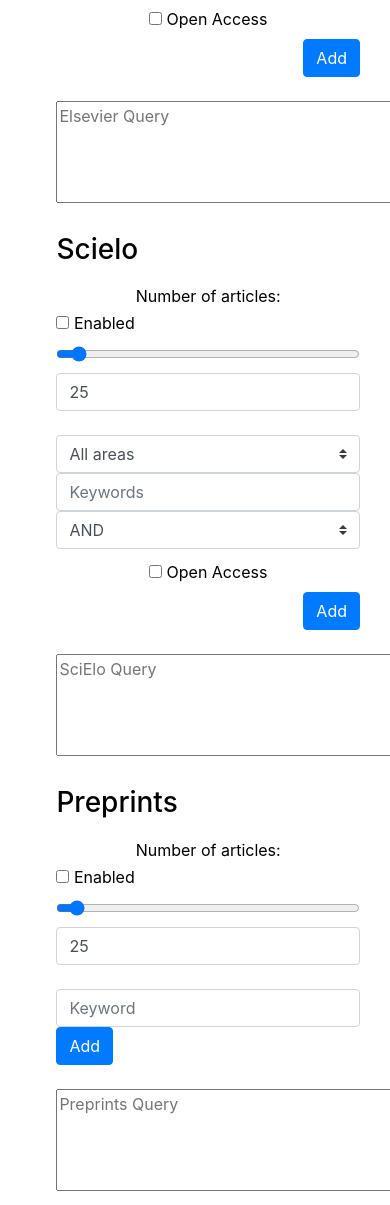
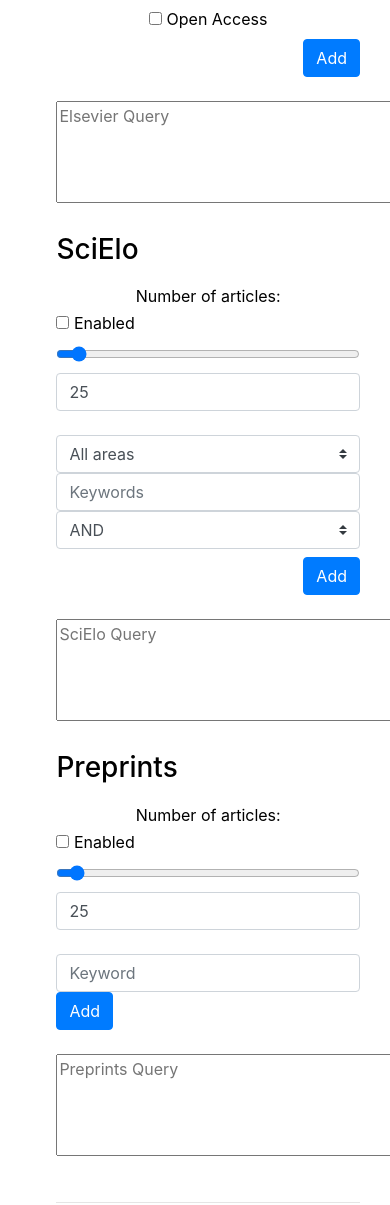
Before and after one commit to omixlab/Mabel, a Flask app: page /articles_extractor_str/ in a window 390 px wide; the page is wider, and only the part inside the window is pictured. Shown: the part 1204-2409 px from the top of that part. Run offline with Flask 2, Linux system fonts and the light colour scheme; the visitor is signed in with stand-in values (Sample User, id 1); data that the repository does not hold is empty; some libraries are stand-ins or nearby versions.

Commit message:
scielo front

```diff
--- a/src/templates/articles_extractor_str.html
+++ b/src/templates/articles_extractor_str.html
@@ -129,7 +129,7 @@ Articles Extractor
             <br>
 
             <div class="row">
-                <div class="col-md-2 text-left"><h3>Scielo</h3></div>
+                <div class="col-md-2 text-left"><h3>SciElo</h3></div>
                 <div class="col-md-2" style="margin-top: 10px;">Number of articles:</div>
             </div>
             <div class="row">
@@ -146,8 +146,7 @@ Articles Extractor
             </div>
 
             <div class="row">
-                <div class="col-md-2">{{se_query.open_access(class='mt-3')}} <label class="form-check-label" for="open_access">Open Access</label></div>
-                <div class="col-md-6"></div>
+                <div class="col-md-8"></div>
                 <div class="col-md-2 text-right">
                     <button type="submit" name="se_add_keyword" class="btn btn-primary mt-2"> Add </button>
                 </div>
@@ -210,8 +209,8 @@ Articles Extractor
         var rangeSciDir = document.getElementById('range_scidir');
         var textFieldSciDir = document.getElementById('sd_num_of_articles');
 
-        var rangePrePrints = document.getElementById('range_preprints');
-        var textFieldPrePrints = document.getElementById('ppr_num_of_articles');
+        var rangeSciElo = document.getElementById('range_scielo');
+        var textFieldSciElo = document.getElementById('se_num_of_articles');
 
         rangePubmed.addEventListener('input', function() {
             updateTextField(rangePubmed, textFieldPubmed);
@@ -222,8 +221,8 @@ Articles Extractor
         rangeSciDir.addEventListener('input', function() {
             updateTextField(rangeSciDir, textFieldSciDir);
         });
-        rangePrePrints.addEventListener('input', function() {
-            updateTextField(rangePrePrints, textFieldPrePrints);
+        rangeSciElo.addEventListener('input', function() {
+            updateTextField(rangeSciElo, textFieldSciElo);
         });
     </script>
 
--- a/src/utils/query_constructor.py
+++ b/src/utils/query_constructor.py
@@ -15,9 +15,9 @@ def basic(pm_query, els_query, se_query, tag, keyword, boolean, open_access):
         els_query += f" {boolean} {tag}({keyword})"
 
     # Scielo query
-    if tag:
+    if tag != "":
         if tag in to_scielo:
-            keyword = f"{tag}:({keyword})"
+            keyword = f"{to_scielo[tag]}:({keyword})"
         else:
             pass
     if boolean == "NOT":
```
Also changed, not shown: 1 other file.
